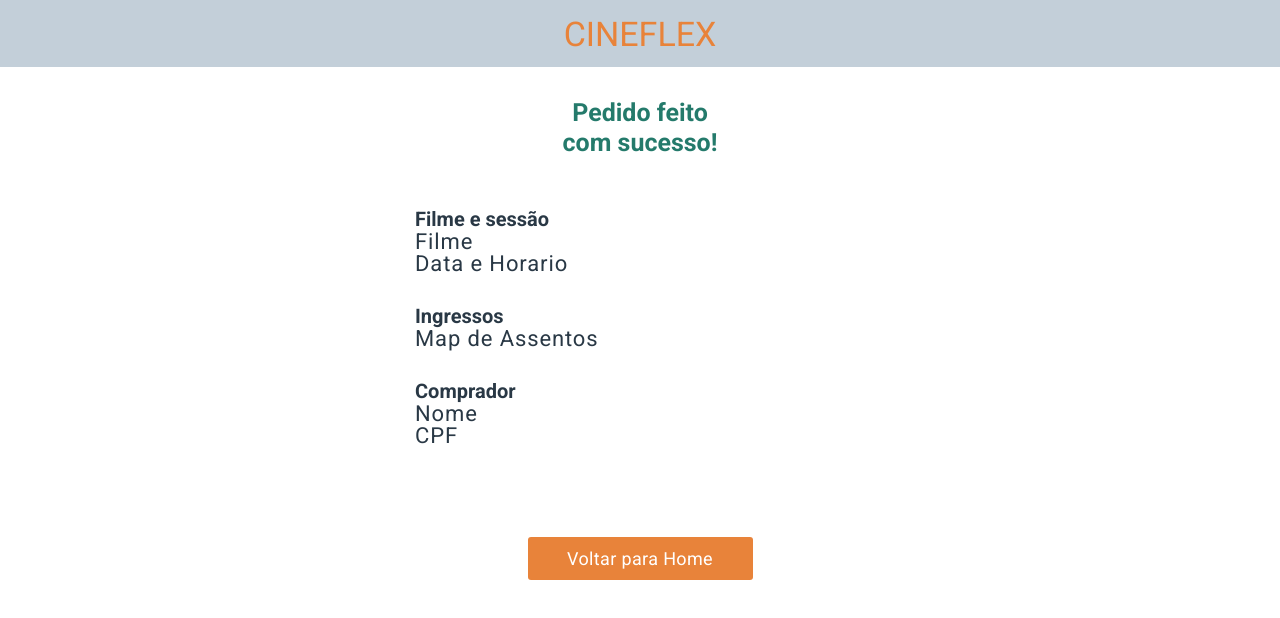
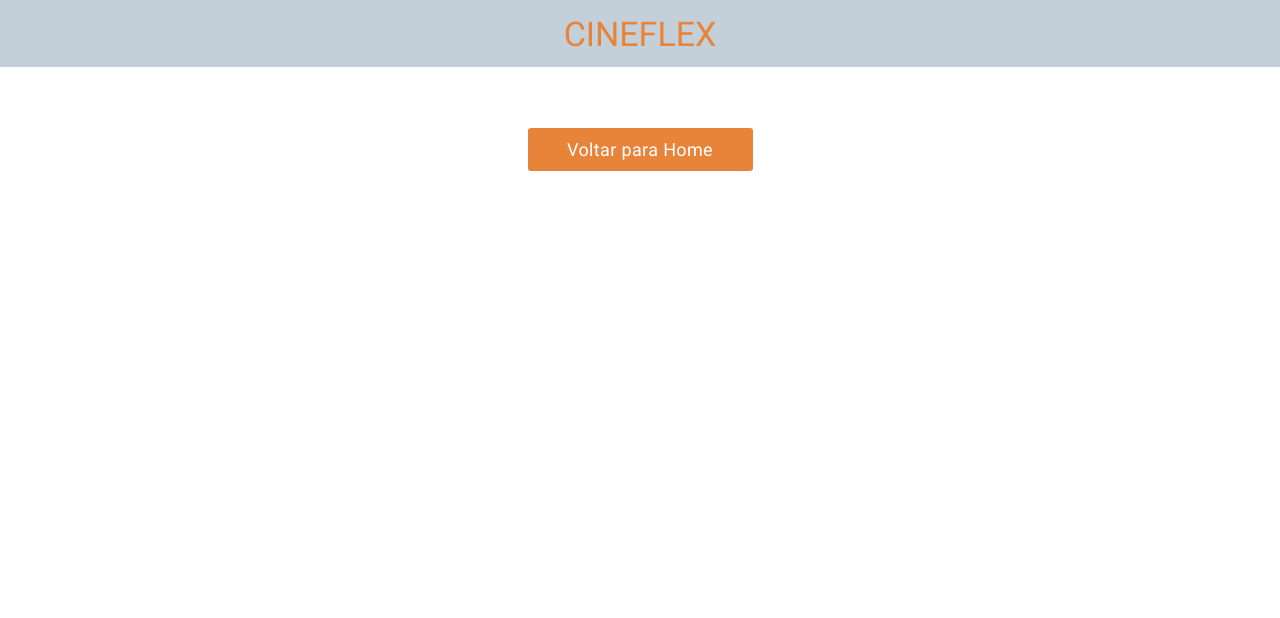
Before and after one commit to marykarakida/projeto9-cineflex, a React (Create React App) app: page /sucesso in a window 1280 px wide. Shown: the top 618 px of the page. Built offline with nearby package versions, Linux system fonts and the light colour scheme.

Commit message:
fixed bug where Sucess Page doesn't render when user manually reloads

```diff
--- a/src/App.js
+++ b/src/App.js
@@ -1,3 +1,4 @@
+import { useState } from "react";
 import { BrowserRouter, Routes, Route } from "react-router-dom";
 import Header from "./components/header/Header";
 import HomePage from "./pages/HomePage"
@@ -6,14 +7,16 @@ import SeatsPage from "./pages/SeatsPage"
 import SuccessPage from "./pages/SuccessPage"
 
 export default function App() {
+    const [receipt, setReceipt] = useState({});
+
     return (
         <BrowserRouter>
             <Header />
             <Routes>
                 <Route path="/" element={<HomePage />} />
                 <Route path="/sessoes/:idFilme" element={<SessionsPage />} />
-                <Route path="/assentos/:idSessao" element={<SeatsPage />} />
-                <Route path="/sucesso" element={<SuccessPage />} />
+                <Route path="/assentos/:idSessao" element={<SeatsPage setReceipt={setReceipt} />} />
+                <Route path="/sucesso" element={<SuccessPage receipt={receipt} />} />
             </Routes>
         </BrowserRouter>
     )
--- a/src/components/footer/Footer.js
+++ b/src/components/footer/Footer.js
@@ -1,7 +1,7 @@
 import { MainContainer, Poster, Info } from "./styles.js";
 
 export default function Footer(props) {
-    const { movie, day, session } = props;
+    const { movie, weekday, session } = props;
 
     return (
         <MainContainer>
@@ -10,7 +10,7 @@ export default function Footer(props) {
             </Poster>
             <Info>
                 {movie.length !== 0 && <h2>{movie.title}</h2>}
-                {day && session && <h2>{`${day} - ${session}`}</h2>}
+                {weekday && session && <h2>{`${weekday} - ${session}`}</h2>}
             </Info>
         </MainContainer>
     )
--- a/src/components/receipt/Receipt.js
+++ b/src/components/receipt/Receipt.js
@@ -1,27 +1,35 @@
 import { MainContainer, Heading, Info, Button, Column } from "./styles"
 
-export default function Receipt() {
+export default function Receipt(props) {
+    const { receipt } = props;
+
+    const isReceiptEmpty = Object.keys(receipt).length === 0;
+
     return (
         <MainContainer>
+            {!isReceiptEmpty &&
+                <>
                     <Heading>
                         Pedido feito <br />com sucesso!
                     </Heading>
                     <Column>
                         <Info>
                             <h3>Filme e sessão</h3>
-                    <p>Filme</p>
-                    <p>Data e Horario</p>
+                            <p>{receipt.movie}</p>
+                            <p>{receipt.date} {receipt.session}</p>
                         </Info>
                         <Info>
                             <h3>Ingressos</h3>
-                    <p>Map de Assentos</p>
+                            {receipt.seats.map((seat, index) => <p key={index}>Assento {seat}</p>)}
                         </Info>
                         <Info>
                             <h3>Comprador</h3>
-                    <p>Nome</p>
-                    <p>CPF</p>
+                            <p>{receipt.customer}</p>
+                            <p>{receipt.cpf}</p>
                         </Info>
                     </Column>
+                </>
+            }
             <Button>Voltar para Home</Button>
         </MainContainer>
     )
--- a/src/pages/SeatsPage.js
+++ b/src/pages/SeatsPage.js
@@ -5,17 +5,21 @@ import SeatsList from "../components/seats_list/SeatsList";
 import Forms from "../components/forms/Forms";
 import Footer from "../components/footer/Footer";
 
-export default function Seats() {
+export default function Seats(props) {
     const { idSessao } = useParams();
+    const { setReceipt } = props;
 
     const [seats, setSeats] = useState([]);
     const [movie, setMovie] = useState([]);
-    const [day, setDay] = useState("");
+    const [date, setDate] = useState("");
+    const [weekday, setWeekday] = useState("");
     const [session, setSession] = useState("");
     const [customer, setCustomer] = useState("");
     const [CPF, setCPF] = useState("");
 
-    const selectedSeats = seats.filter(seat => seat.isSelected).map(seat => seat.id);
+    const selectedSeatsIds = seats.filter(seat => seat.isSelected).map(seat => seat.id);
+    const selectedSeatsNames = seats.filter(seat => seat.isSelected).map(seat => seat.name);
+
 
     useEffect(() => {
         const promise = axios.get(`https://mock-api.driven.com.br/api/v5/cineflex/showtimes/${idSessao}/seats`);
@@ -26,7 +30,8 @@ export default function Seats() {
 
             setSeats([...newSeats]);
             setMovie(movie);
-            setDay(day.weekday);
+            setDate(day.date);
+            setWeekday(day.weekday);
             setSession(name);
         })
         // eslint-disable-next-line react-hooks/exhaustive-deps
@@ -48,29 +53,36 @@ export default function Seats() {
 
     function buySeats() {
         const request = {
-            ids: selectedSeats,
+            ids: selectedSeatsIds,
             name: customer,
             cpf: CPF
         }
+        const receipt = {
+            movie: movie.title,
+            date: date,
+            session: session,
+            seats: selectedSeatsNames,
+            customer: customer,
+            cpf: CPF
+        }
 
-        if (!customer || !CPF || selectedSeats.length === 0) {
+        if (!customer || !CPF || selectedSeatsIds.length === 0) {
             alert("Preencha todos os campos para poder comprar os assentos!");
             return;
         }
 
-        console.log(request)
-
         axios.post("https://mock-api.driven.com.br/api/v5/cineflex/seats/book-many", request);
+        setReceipt(receipt);
     }
 
     return (
         <>
             <SeatsList seats={seats} updateSeats={updateSeats} />
-            {(!customer || !CPF || selectedSeats.length === 0)
+            {(!customer || !CPF || selectedSeatsIds.length === 0)
                 ? <Forms customer={customer} CPF={CPF} setCustomer={setCustomer} setCPF={setCPF} />
                 : <Forms customer={customer} CPF={CPF} setCustomer={setCustomer} setCPF={setCPF} buySeats={buySeats} />
             }
-            <Footer movie={movie} day={day} session={session} />
+            <Footer movie={movie} weekday={weekday} session={session} />
         </>
     )
 }
--- a/src/pages/SuccessPage.js
+++ b/src/pages/SuccessPage.js
@@ -1,9 +1,11 @@
 import Receipt from "../components/receipt/Receipt"
 
-export default function Success() {
+export default function Success(props) {
+    const { receipt } = props;
+
     return (
         <>
-            <Receipt />
+            <Receipt receipt={receipt} />
         </>
     )
 }
```
Lines whose indentation alone changed are shown as unchanged.
